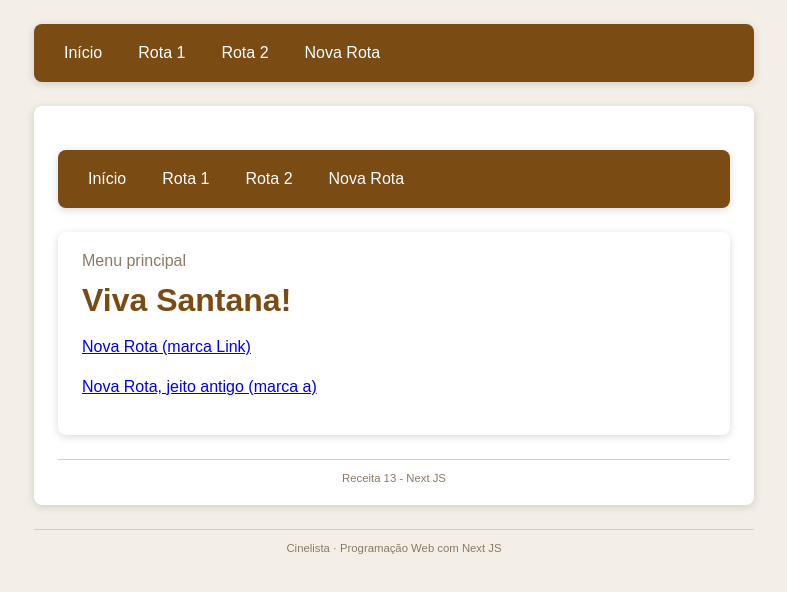
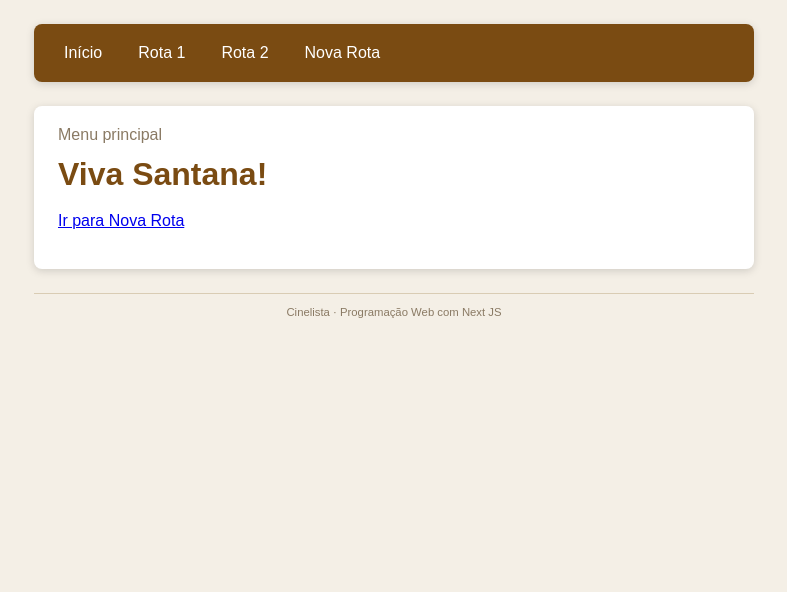
Before and after one commit to Flavia-Carvalho-1/Receitas-pweb-3, a Next.js app: page / in a window 1280 px wide. Shown: the top 592 px of the page, without its empty margins (246-1033 px from the left). Built offline with nearby package versions, Linux system fonts and the light colour scheme.

Commit message:
Receita 15: página inicial sem menu e rodapé repetidos

```diff
--- a/app/page.js
+++ b/app/page.js
@@ -1,35 +1,11 @@
 import Link from 'next/link'
-export function Menu() {
-    return (
-        <nav className="menu">
-            <a href="/">Início</a>
-            <a href="/rota1">Rota 1</a>
-            <a href="/rota2">Rota 2</a>
-            <a href="/novarota">Nova Rota</a>
-        </nav>
-    )
-}
-
-export function Rodape() {
-    return (
-        <footer className="rodape">
-            <hr />
-            <small>Receita 13 - Next JS</small>
-        </footer>
-    )
-}
 
 export default function Home(){
     return (
-        <div>
-            <Menu />
-            <main className="cartao">
-                <div className="subtitulo">Menu principal</div>
-                <h1>Viva Santana!</h1>
-                <p><Link href="/novarota">Nova Rota (marca Link)</Link></p>
-                <p><a href="/novarota">Nova Rota, jeito antigo (marca a)</a></p>
-            </main>
-            <Rodape />
-        </div>
+        <>
+            <div className="subtitulo">Menu principal</div>
+            <h1>Viva Santana!</h1>
+            <p><Link href="/novarota">Ir para Nova Rota</Link></p>
+        </>
     )
 }
```
